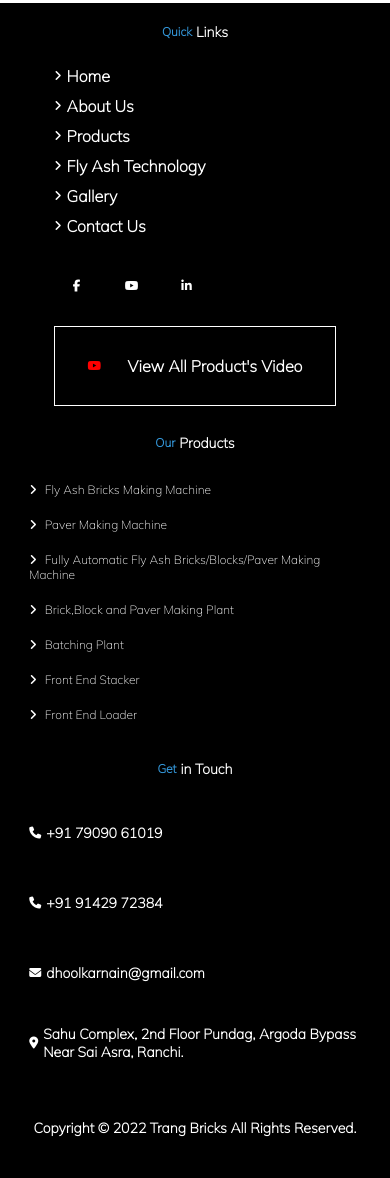
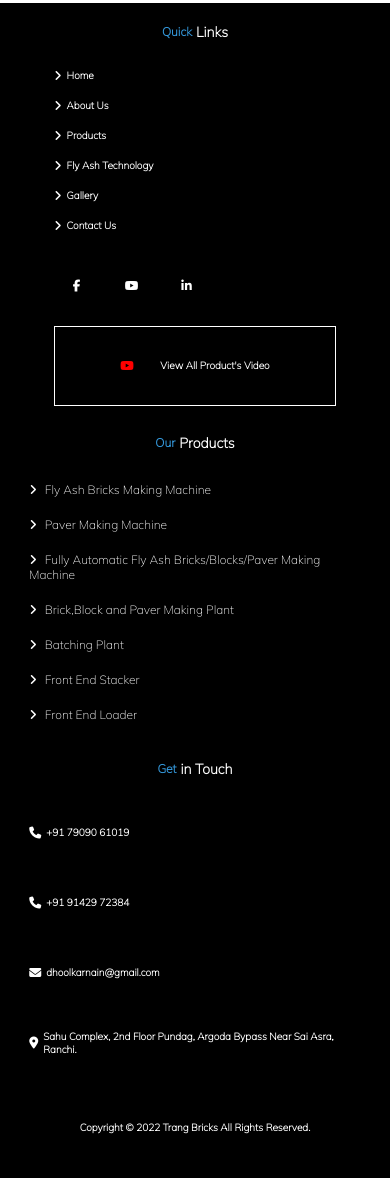
Before and after one commit to dhoolkarnain/trangBricks, a plain HTML site: page index.html in a window 390 px wide. Shown: the part 2967-4145 px from the top of the page. Drawn offline with Linux system fonts and the light colour scheme.

Commit message:
Update style.css

```diff
--- a/style.css
+++ b/style.css
@@ -777,6 +777,9 @@ footer h1{
         grid-column-start: 1;
         grid-column-end: 2;
         }
+        .quick-link a{
+        font-size: 10px;
+        }
         .our-product{
         grid-column-start: 1;
         grid-column-end: 2;
@@ -785,6 +788,11 @@ footer h1{
         .get-in-touch{
         grid-column-start: 1;
         grid-column-end: 2;
+
+        }
+        .get-in-touch a{
+
+        font-size: 10px;
         }
 
       .footer-lower p{
@@ -794,7 +802,7 @@ footer h1{
         display: flex;
         align-items: center;
         justify-content: center;
-
+        font-size: 10px;
       }
     }
 
```
